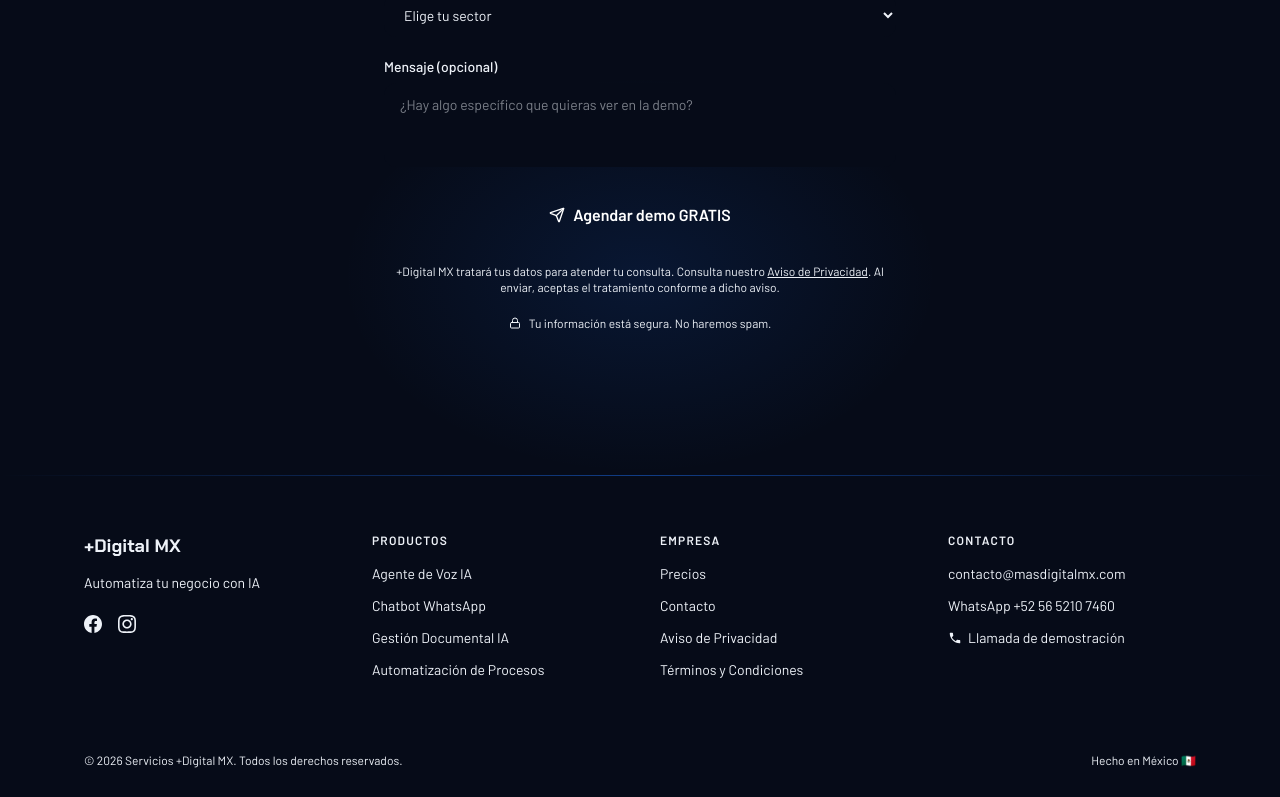
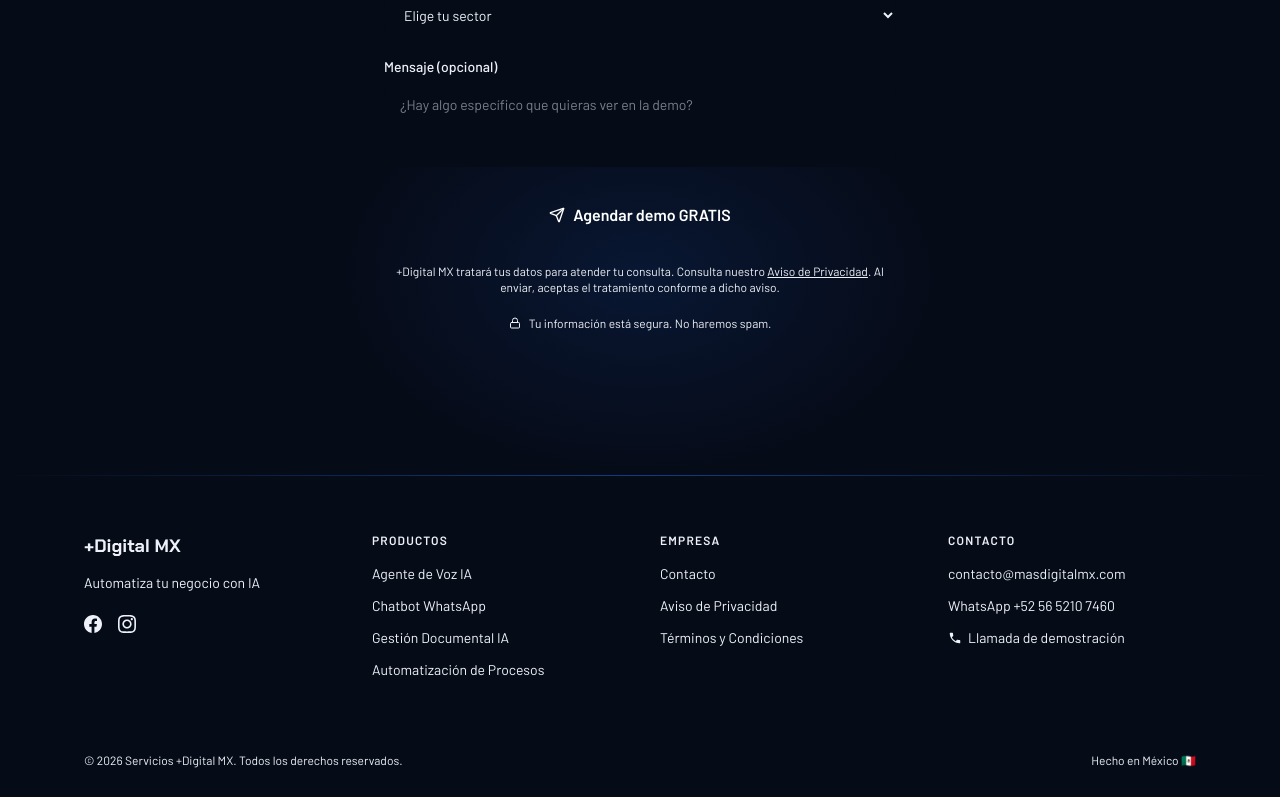
Before and after one commit to marcotmg/masdigitalmx-web, a Next.js app: page /sector/bienes-raices in a window 1280 px wide. Shown: the part 2000-2797 px from the top of the page. Built offline with nearby package versions, Linux system fonts and the light colour scheme.

Commit message:
feat(W-PRICING-PAUSE): retirar precios públicos temporalmente
- Comentar PricingSection y PaquetesSection en page.tsx
- Comentar link "Precios" en Header y Footer
- Página /pricing devuelve 404 mientras está pausada

Ref: W-PRICING-PAUSE · Razón: P-29 sin cerrar · Reversible.

```diff
--- a/app/page.tsx
+++ b/app/page.tsx
@@ -5,8 +5,9 @@ import HeroSection from "@/components/sections/HeroSection";
 import ProblemasSection from "@/components/sections/ProblemasSection";
 import ProductosSection from "@/components/sections/ProductosSection";
 import SectoresSection from "@/components/sections/SectoresSection";
-import PricingSection from "@/components/sections/PricingSection";
-import PaquetesSection from "@/components/sections/PaquetesSection";
+// [W-PRICING-PAUSE] Retirado temporalmente. Restaurar al cerrar P-29.
+// import PricingSection from "@/components/sections/PricingSection";
+// import PaquetesSection from "@/components/sections/PaquetesSection";
 import ContactoSection from "@/components/sections/ContactoSection";
 
 export default function HomePage() {
@@ -18,8 +19,9 @@ export default function HomePage() {
         <ProblemasSection />
         <ProductosSection />
         <SectoresSection />
-        <PricingSection />
-        <PaquetesSection />
+        {/* [W-PRICING-PAUSE] Retirado temporalmente. Restaurar al cerrar P-29. */}
+        {/* <PricingSection /> */}
+        {/* <PaquetesSection /> */}
         <ContactoSection />
       </main>
       <Footer />
--- a/components/Footer.tsx
+++ b/components/Footer.tsx
@@ -134,7 +134,8 @@ export default function Footer() {
             <p className="text-xs font-bold uppercase tracking-widest mb-1" style={{ color: "var(--color-text-caption)" }}>
               Empresa
             </p>
-            <NavLink href="/#pricing">Precios</NavLink>
+            {/* [W-PRICING-PAUSE] Link retirado temporalmente. Restaurar al cerrar P-29. */}
+            {/* <NavLink href="/#pricing">Precios</NavLink> */}
             <NavLink href="/#contacto">Contacto</NavLink>
             <NavLink href="/privacidad">Aviso de Privacidad</NavLink>
             <NavLink href="/terminos">Términos y Condiciones</NavLink>
--- a/components/Header.tsx
+++ b/components/Header.tsx
@@ -6,7 +6,8 @@ import { Menu, X } from "lucide-react";
 
 const navLinks = [
   { href: "/#sectores", label: "Soluciones" },
-  { href: "/#pricing", label: "Precios" },
+  // [W-PRICING-PAUSE] Link retirado temporalmente. Restaurar al cerrar P-29.
+  // { href: "/#pricing", label: "Precios" },
   { href: "/#contacto", label: "Contacto" },
 ];
 
```
